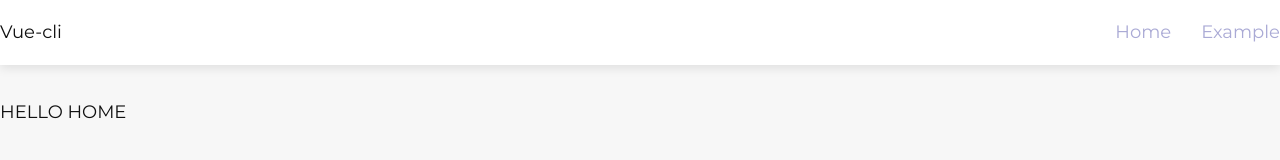
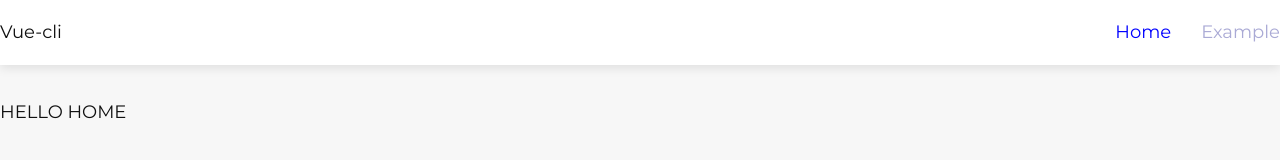
Before and after one commit to snd47/vue, a Vue app in the folder vue-cli-router/: page / in a window 1280 px wide. Shown: the top 160 px of the page. Built offline with nearby package versions, Linux system fonts and the light colour scheme; a web font is replaced by a local one.

Commit message:
router-link-exact-active

```diff
--- a/vue-cli-router/src/App.vue
+++ b/vue-cli-router/src/App.vue
@@ -49,7 +49,7 @@ export default {
 }
 </script>
 
-<style>
+<style lang="scss">
 #app {
   /* font-family: 'Avenir', Helvetica, Arial, sans-serif;
   -webkit-font-smoothing: antialiased;
@@ -58,4 +58,10 @@ export default {
   color: #2c3e50;
   margin-top: 60px;
 }
+
+.navbar-link {
+  &.router-link-exact-active {
+    color:blue;
+  }
+}
 </style>
```
